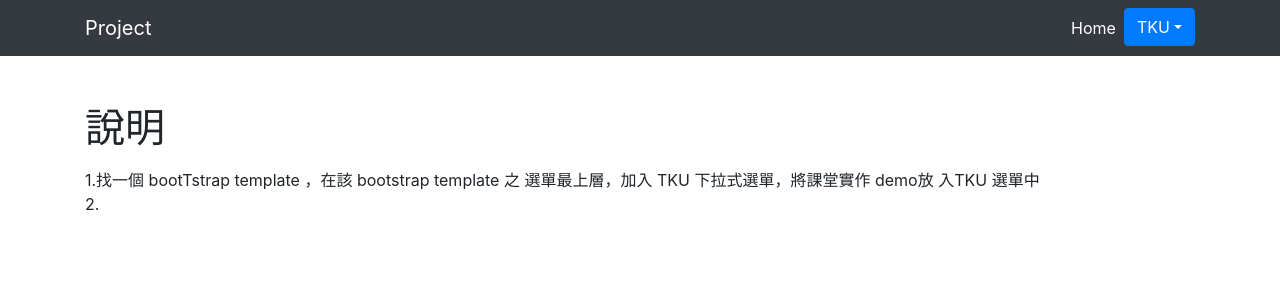
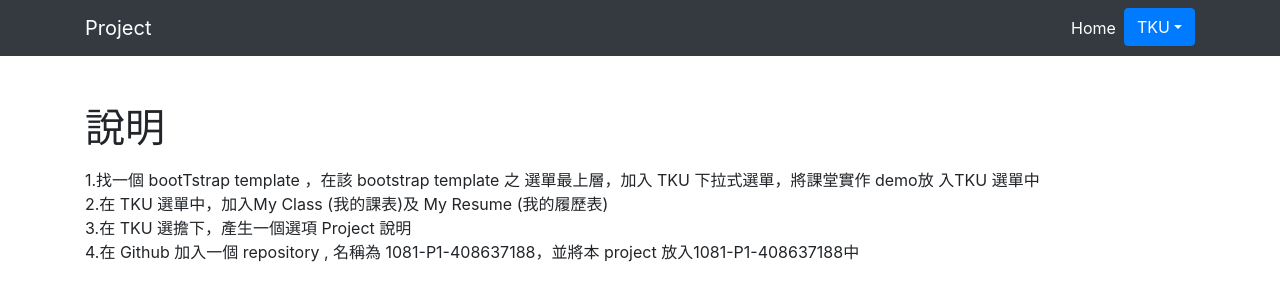
Before and after one commit to R-None/1081-P1-408637188, a website: page project.html in a window 1280 px wide. Drawn offline with Linux system fonts and the light colour scheme.

Commit message:
correction of project.html

```diff
--- a/project.html
+++ b/project.html
@@ -56,7 +56,9 @@
         <p class="lead"></p>
         <ul class="list-unstyled">
           <li>1.找一個 bootTstrap template ，在該 bootstrap template 之 選單最上層，加入 TKU 下拉式選單，將課堂實作 demo放 入TKU 選單中</li>
-          <li>2.</li>
+          <li>2.在 TKU 選單中，加入My Class (我的課表)及 My Resume (我的履歷表)</li>
+          <li>3.在 TKU 選擔下，產生一個選項 Project 說明</li>
+          <li>4.在 Github 加入一個 repository , 名稱為 1081-P1-408637188，並將本 project 放入1081-P1-408637188中</li>
         </ul>
       </div>
     </div>
```
